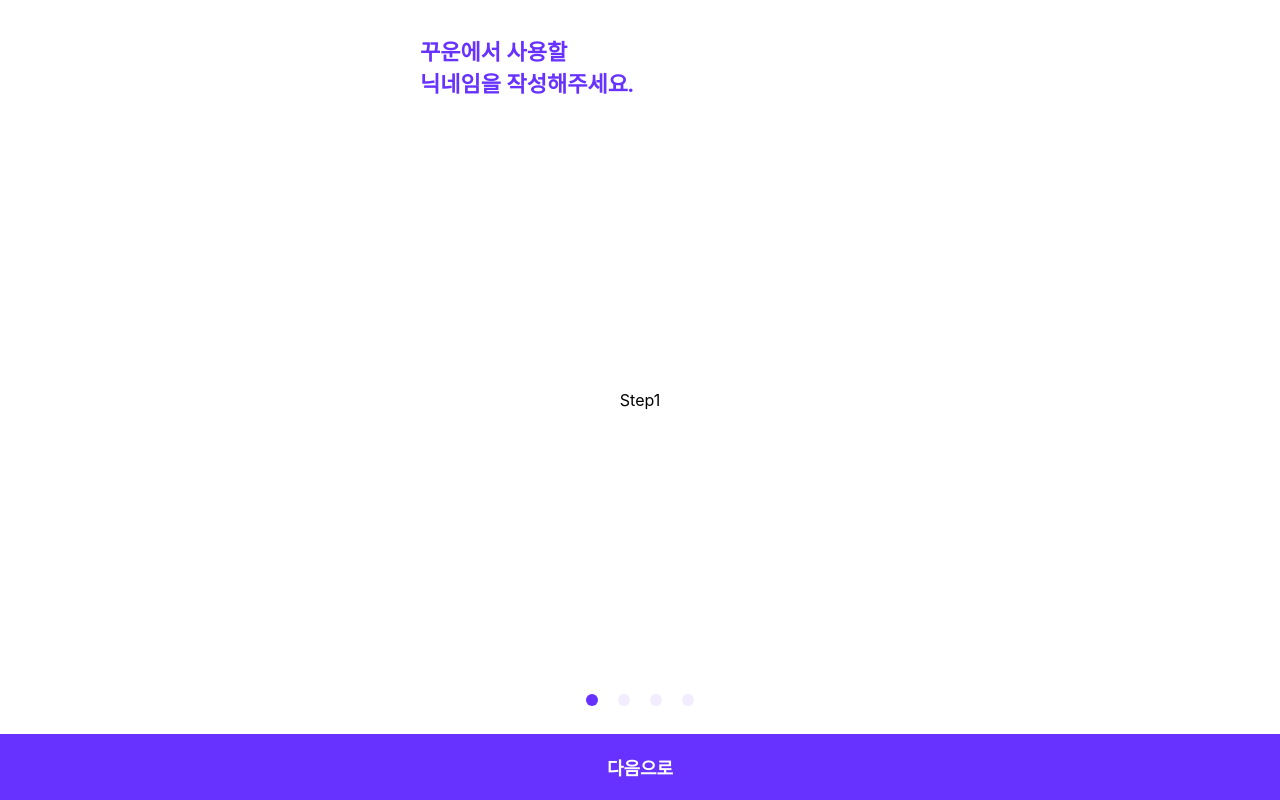
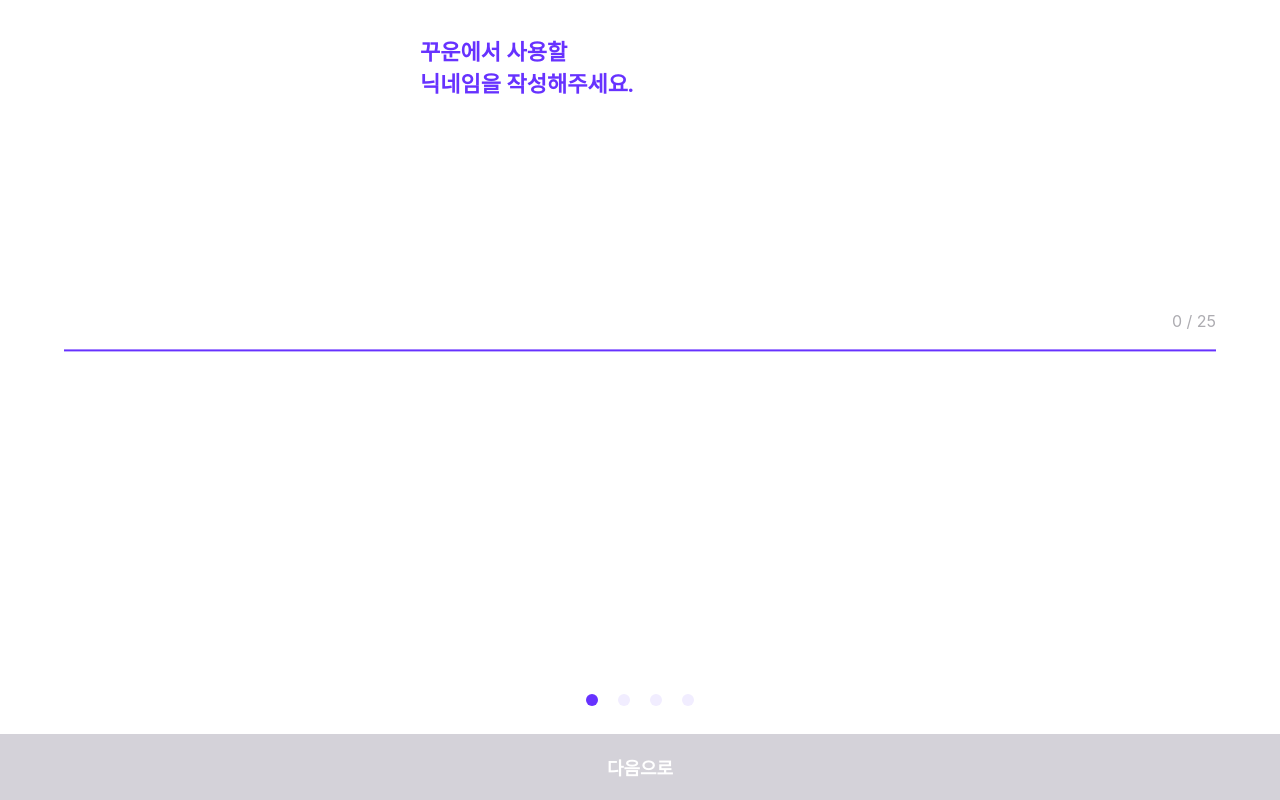
Before and after one commit to KKooWoon/Front, a React (Create React App) app: page /user-info in a window 1280 px wide. Built offline with nearby package versions, Linux system fonts and the light colour scheme; a web font is replaced by a local one.

Commit message:
feat: onBoading step1 & step2 using redux

```diff
--- a/src/components/user-info/index.tsx
+++ b/src/components/user-info/index.tsx
@@ -1,18 +1,27 @@
 import { USERINFO } from '@utils/constants';
-import React, { useState } from 'react';
+import React, { useCallback, useState } from 'react';
 import { useNavigate } from 'react-router-dom';
 import Navigator from './navigator';
 import { ButtonSection, ContentsWrapper, ImageSection, LayoutWrapper, NextButton } from './user-info.style';
 import onBoadingText from '@assets/images/onboading-text.png';
 import character from '@assets/images/character.png';
 import Contents from './contents';
-import { useAppSelector } from '@hooks/redux-hooks';
+import { useAppDispatch, useAppSelector } from '@hooks/redux-hooks';
+import onBoadingSlice from 'reducer/onboading';
 
 const UserInfo = () => {
+  const userInfo = USERINFO;
   const navigator = useNavigate();
   const [nowStep, setNowStep] = useState(0);
-  const userInfo = USERINFO;
-  const isActive = useAppSelector((state)=>state.onboading.isActive);
+
+  const dispatch = useAppDispatch();
+  const isActive = useAppSelector(state => state.onboading.isActive);
+
+  const NextStepHandler = useCallback(() => {
+    setNowStep(prev => prev + 1);
+    dispatch(onBoadingSlice.actions.setActive(false));
+  }, [isActive, nowStep]);
+
   if (nowStep >= 4) {
     return (
       <LayoutWrapper>
@@ -37,7 +46,9 @@ const UserInfo = () => {
       </ContentsWrapper>
       <ButtonSection>
         <Navigator nowStep={nowStep} />
-        <NextButton onClick={() => setNowStep(prev => prev + 1)} disabled={isActive}>다음으로</NextButton>
+        <NextButton onClick={NextStepHandler} disabled={!isActive}>
+          다음으로
+        </NextButton>
       </ButtonSection>
     </LayoutWrapper>
   );
--- a/src/components/user-info/step1.tsx
+++ b/src/components/user-info/step1.tsx
@@ -1,11 +1,33 @@
-import useInput from '@hooks/use-input';
-import React from 'react';
+import { useAppDispatch, useAppSelector } from '@hooks/redux-hooks';
+import React, { ChangeEvent, useCallback, useEffect, useState } from 'react';
+import onBoadingSlice from 'reducer/onboading';
+import { InputWrapper, NicknameInput } from './user-info.style';
 
 const Step1 = () => {
-  const [nickname, onChangeNickname] = useInput('');
+  const [nickname, setNickname] = useState('');
+  const isActive = useAppSelector(state => state.onboading.isActive);
+  const dispatch = useAppDispatch();
+
+  const onChangeNickname = useCallback(
+    (e:ChangeEvent<HTMLInputElement>) => {
+      setNickname(e.target.value);
+      dispatch(onBoadingSlice.actions.setNickname(e.target.value));
+    },
+    [nickname]
+  );
+  useEffect(() => {
+    if (nickname !== '' && !isActive) {
+      dispatch(onBoadingSlice.actions.setActive(true));
+    } else if (nickname === '' && isActive) {
+      dispatch(onBoadingSlice.actions.setActive(false));
+    }
+  }, [nickname]);
   return (
-    <div>Step1</div>
-  )
-}
+    <InputWrapper>
+      <NicknameInput value={nickname} onChange={onChangeNickname} maxLength={25} />
+      <span>{nickname.length} / 25</span>
+    </InputWrapper>
+  );
+};
 
 export default Step1;
--- a/src/components/user-info/step2.tsx
+++ b/src/components/user-info/step2.tsx
@@ -1,9 +1,65 @@
-import React from 'react';
+import React, { useCallback, useMemo, useState } from 'react';
+import { SelectBox, SelectBoxWrapper, SelectList } from './user-info.style';
+import { ReactComponent as ArrowBottom } from '@assets/icons/arrow-bottom.svg';
+import { useAppDispatch, useAppSelector } from '@hooks/redux-hooks';
+import onBoadingSlice from 'reducer/onboading';
 
 const Step2 = () => {
+  const selectItem = useMemo(
+    () => [
+      {
+        name: '10대',
+        value: 10,
+      },
+      {
+        name: '20대',
+        value: 20,
+      },
+      {
+        name: '30대',
+        value: 30,
+      },
+      {
+        name: '40대',
+        value: 40,
+      },
+    ],
+    []
+  );
+  const [showList, setShowList] = useState<boolean>(false);
+  const isActive = useAppSelector(state => state.onboading.isActive);
+  const age = useAppSelector(state => state.onboading.age);
+  const dispatch = useAppDispatch();
+  const onSelectHandler = useCallback(
+    (value: number) => {
+      if (!isActive) {
+        dispatch(onBoadingSlice.actions.setActive(true));
+      }
+      dispatch(onBoadingSlice.actions.setAge(value));
+      setShowList(false);
+    },
+    [age, dispatch]
+  );
+
   return (
-    <div>Step2</div>
-  )
-}
+    <SelectBoxWrapper>
+      <SelectBox>
+        <span className={age === 0 ? 'isGrey' : ''}>{age === 0 ? '선택' : age + '대'}</span>
+      </SelectBox>
+      {showList && (
+        <div style={{ position: 'absolute', overflow: 'hidden', width: '100%' }}>
+          <SelectList>
+            {selectItem.map((v, i) => (
+              <li key={i} onClick={() => onSelectHandler(v.value)}>
+                {v.name}
+              </li>
+            ))}
+          </SelectList>
+        </div>
+      )}
+      <ArrowBottom onClick={() => setShowList(prev => !prev)} />
+    </SelectBoxWrapper>
+  );
+};
 
 export default Step2;
--- a/src/components/user-info/user-info.style.ts
+++ b/src/components/user-info/user-info.style.ts
@@ -1,4 +1,4 @@
-import styled from 'styled-components';
+import styled, { keyframes } from 'styled-components';
 
 export const LayoutWrapper = styled.div`
   width: 100%;
@@ -25,6 +25,9 @@ export const NextButton = styled.button`
   font-size: 18px;
   color: white;
   background-color: var(--primary-purple);
+  :disabled {
+    background-color: var(--gray-02);
+  }
 `;
 export const ButtonSection = styled.div`
   width: 100%;
@@ -38,40 +41,103 @@ export const ContentsWrapper = styled.div`
   position: absolute;
   left: 50%;
   top: 50%;
-  transform: translate(-50%, -50%);
+  transform: translate(-50%, -190%);
+  width: 90%;
 `;
 
 export const NaviWrapper = styled.section`
-  display:flex;
-  gap:20px;
-  justify-content:center;
-  margin-bottom:28px;
-  & div{
-    width:12px;
-    height:12px;
-    border-radius:50%;
-    background-color:var(--purple-sub01);
+  display: flex;
+  gap: 20px;
+  justify-content: center;
+  margin-bottom: 28px;
+  & div {
+    width: 12px;
+    height: 12px;
+    border-radius: 50%;
+    background-color: var(--purple-sub01);
     &.active {
-      background-color:var(--primary-purple);
+      background-color: var(--primary-purple);
     }
   }
-`
+`;
 export const ImageSection = styled.section`
   position: absolute;
   left: 50%;
   top: 50%;
-  text-align:center;
+  text-align: center;
   transform: translate(-50%, -50%);
-  & div{
-    margin-top:58px;
-    width:275px;
-    height:295px;
-    border-radius:50%;
-    background:var(--bg-linear03);
-    & img{
-      width:150px;
-      height:272px;
-      transform:translateY(-10%);
+  & div {
+    margin-top: 58px;
+    width: 275px;
+    height: 295px;
+    border-radius: 50%;
+    background: var(--bg-linear03);
+    & img {
+      width: 150px;
+      height: 272px;
+      transform: translateY(-10%);
     }
   }
-`
+`;
+
+export const NicknameInput = styled.input`
+  width: 100%;
+  border: none;
+  border-bottom: 2px solid var(--primary-purple);
+  height: 54px;
+  font-size: 24px;
+  font-weight: 700;
+  padding-right: 50px;
+  :focus {
+    outline: none;
+  }
+`;
+
+export const InputWrapper = styled.div`
+  position: relative;
+  & span {
+    position: absolute;
+    top: 14px;
+    right: 0;
+    font-weight: 400;
+    font-size: 16px;
+    color: var(--gray-03);
+  }
+`;
+
+export const SelectBox = styled.div`
+  width: 100%;
+  border: 2px solid var(--primary-purple);
+  border-radius: 20px;
+  padding: 15px 0px 15px 17px;
+  .isGrey{
+    color:var(--gray-02);
+  }
+`;
+export const SelectBoxWrapper = styled.div`
+  position: relative;
+  & svg {
+    position: absolute;
+    right: 20px;
+    top: 25px;
+  }
+`;
+
+const slideBottom = keyframes`
+  0%{transform:translateY(-130px)}
+  100%{transform:translateY(0px)}
+`;
+
+export const SelectList = styled.ul`
+  position: relative;
+  width: 100%;
+  padding: 12px;
+  height: 220px;
+  & li {
+    padding: 8px;
+    :nth-child(n + 2) {
+      border-top: 1px solid var(--gray-02);
+    }
+  }
+  animation: ${slideBottom} 0.35s cubic-bezier(0.25, 0.46, 0.45, 0.94) both;
+`;
--- a/src/reducer/onboading.ts
+++ b/src/reducer/onboading.ts
@@ -11,15 +11,15 @@ const initialState: OnBoading = {
     muscle: 0,
   },
   interest: [],
-  isActive:true,
+  isActive:false,
 };
 
 const onBoadingSlice = createSlice({
   name:'onBoading',
   initialState,
   reducers:{
-    toggleActive(state,action) {
-      state.isActive = !state.isActive;
+    setActive(state,action) {
+      state.isActive = action.payload;
     },
     setNickname(state,action) {
       state.nickname = action.payload
```
Also changed, not shown: src/assets/icons/arrow-bottom.svg (added).
